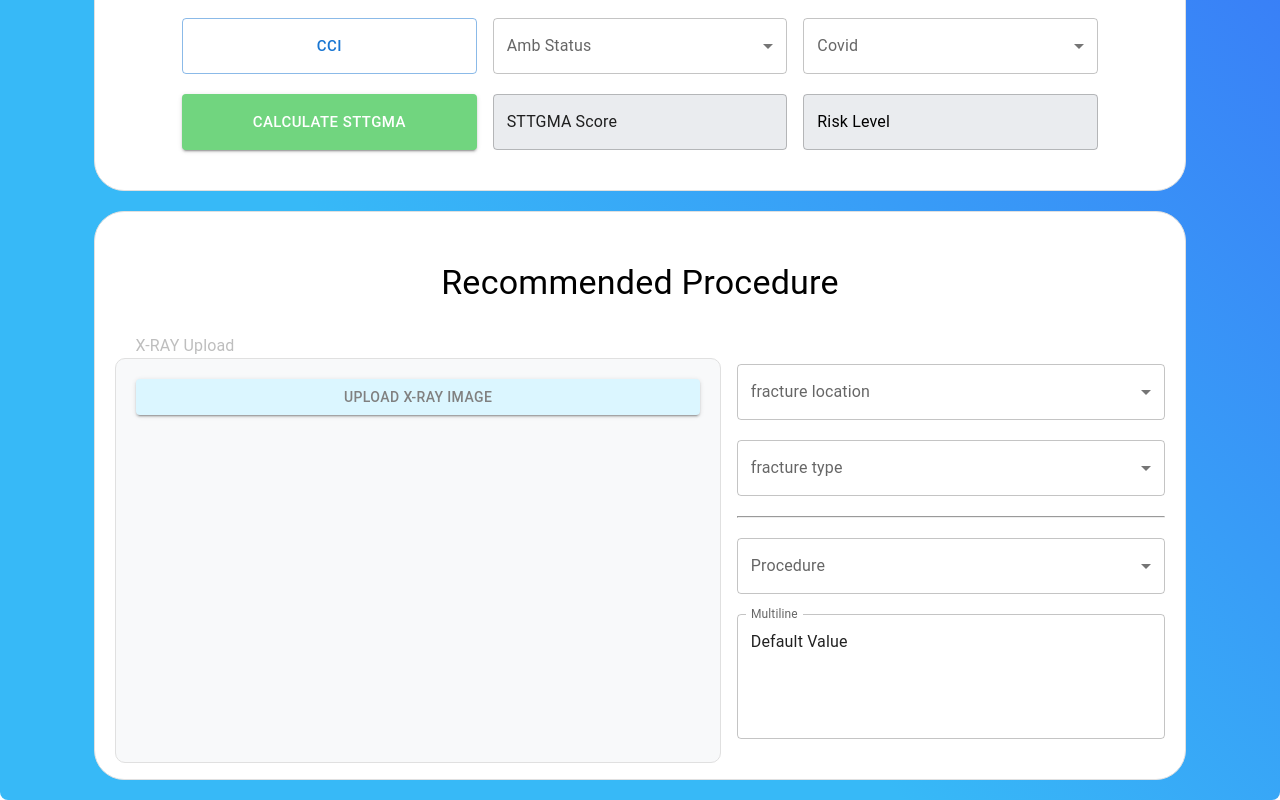
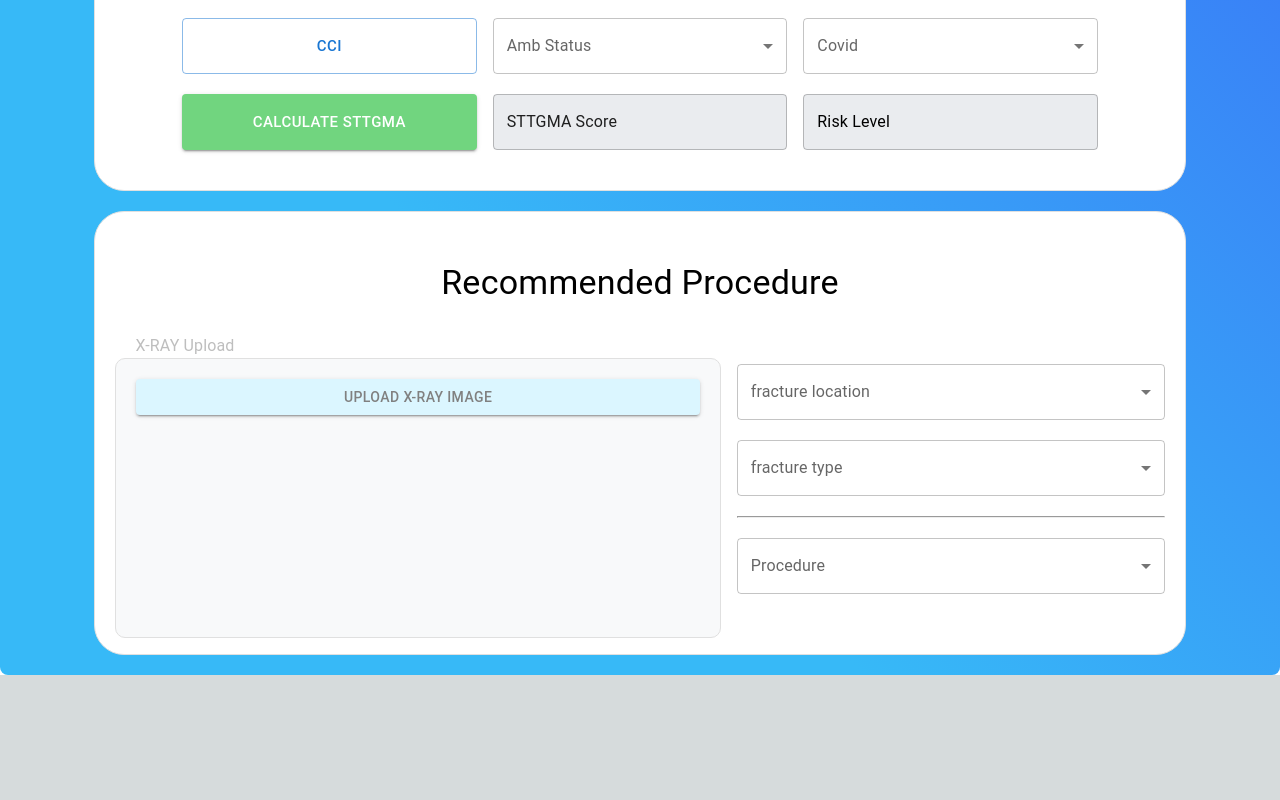
Before and after one commit to m-irfan-arshad/medtel-sttgma-ui, a Next.js app in the folder capybara/: page / in a window 1280 px wide. Shown: the part 924-1724 px from the top of the page. After the commit the page ends 1599 px from the top, so only its background shows below. Built offline with nearby package versions, Linux system fonts and the light colour scheme.

Commit message:
Update FractureForm.jsx

```diff
--- a/capybara/src/app/components/procedure/FractureForm.jsx
+++ b/capybara/src/app/components/procedure/FractureForm.jsx
@@ -110,13 +110,14 @@ export default function FractureForm({risk_group}) {
         />
       </Grid>
 
+      {backgroundColor == "#FFFDA3" &&
       <TextField
+          require
           id="outlined-multiline-static"
-          label="Multiline"
+          label="Reason for chosen procedure"
           multiline
           rows={4}
-          defaultValue="Default Value"
-      />
+      /> }
 
     </Grid>
   );
```
